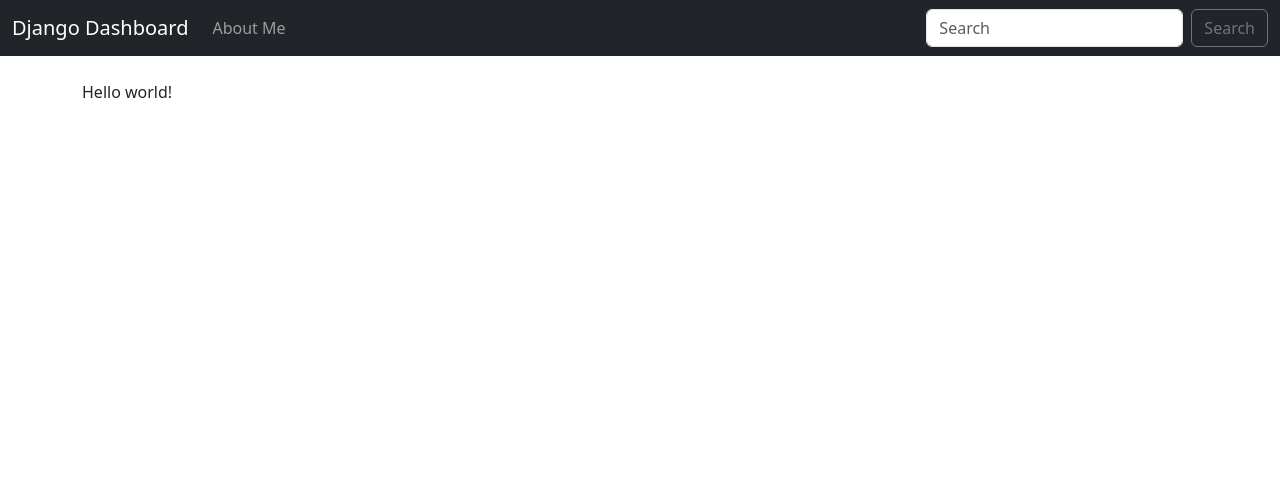
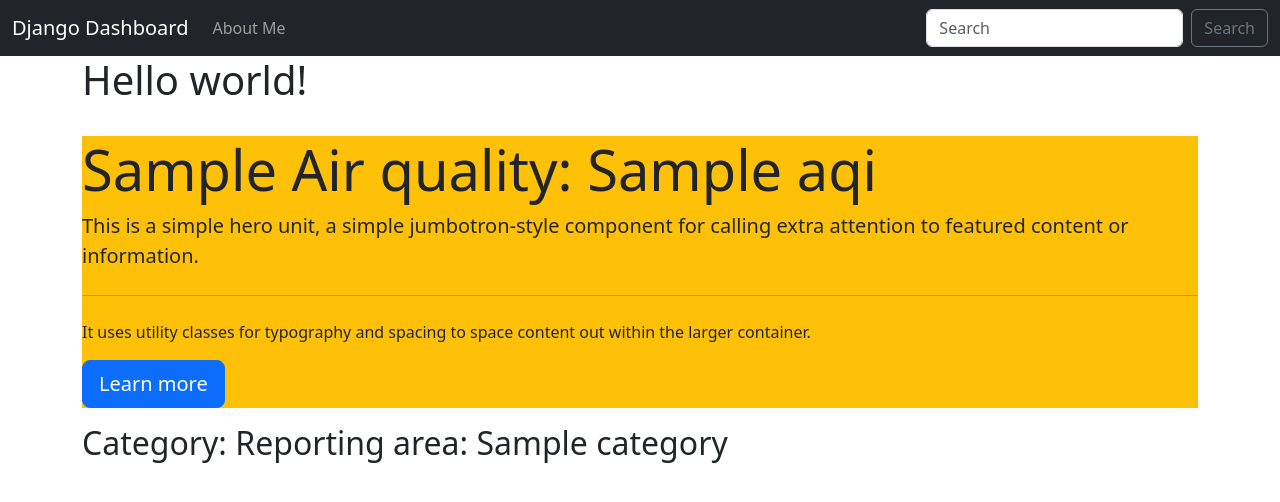
Before and after one commit to ErikPohl444/Djashboard, a Django app: template djangodashboard/lookup/templates/home.html in a window 1280 px wide. Shown: the top 502 px of the page. Run offline with Django 3.2, Linux system fonts and the light colour scheme; the template is opened without the code that fills it: most values are stand-ins (such as "Sample title", 1, 10 or a date in 2020).

Commit message:
added a jumbotron and api call

```diff
--- a/djangodashboard/lookup/templates/base.html
+++ b/djangodashboard/lookup/templates/base.html
@@ -4,23 +4,25 @@
     <meta charset="utf-8">
     <meta name="viewport" content="width=device-width, initial-scale=1">
     <title>Bootstrap demo</title>
-    <link href="https://cdn.jsdelivr.net/npm/bootstrap@5.3.3/dist/css/bootstrap.min.css" rel="stylesheet" integrity="sha384-QWTKZyjpPEjISv5WaRU9OFeRpok6YctnYmDr5pNlyT2bRjXh0JMhjY6hW+ALEwIH" crossorigin="anonymous">
+    <link href="https://cdn.jsdelivr.net/npm/bootstrap@5.3.3/dist/css/bootstrap.min.css" rel="stylesheet"
+          integrity="sha384-QWTKZyjpPEjISv5WaRU9OFeRpok6YctnYmDr5pNlyT2bRjXh0JMhjY6hW+ALEwIH" crossorigin="anonymous">
+    <script src="https://cdn.jsdelivr.net/npm/bootstrap@5.3.3/dist/js/bootstrap.bundle.min.js"
+            integrity="sha384-YvpcrYf0tY3lHB60NNkmXc5s9fDVZLESaAA55NDzOxhy9GkcIdslK1eN7N6jIeHz"
+            crossorigin="anonymous"></script>
 </head>
 <body>
 <nav class="navbar navbar-expand-lg navbar-dark bg-dark">
     <div class="container-fluid">
         <a class="navbar-brand" href="{% url 'home' %}">Django Dashboard</a>
-    <button class="navbar-toggler" type="button" data-bs-toggle="collapse" data-bs-target="#navbarSupportedContent" aria-controls="navbarSupportedContent" aria-expanded="false" aria-label="Toggle navigation">
+        <button class="navbar-toggler" type="button" data-bs-toggle="collapse" data-bs-target="#navbarSupportedContent"
+                aria-controls="navbarSupportedContent" aria-expanded="false" aria-label="Toggle navigation">
             <span class="navbar-toggler-icon"></span>
         </button>
         <div class="collapse navbar-collapse" id="navbarSupportedContent">
             <ul class="navbar-nav me-auto mb-2 mb-lg-0">
-
                 <li class="nav-item">
                     <a class="nav-link" href="{% url 'about' %}">About Me</a>
                 </li>
-
-
             </ul>
             <form class="d-flex" role="search">
                 <input class="form-control me-2" type="search" placeholder="Search" aria-label="Search">
@@ -28,13 +30,13 @@
             </form>
         </div>
     </div>
+    </br>
+
 </nav>
-    </br>
-    <div class="container"
+<div class="container">
     {% block content %}
 
     {% endblock %}
 </div>
-    <script src="https://cdn.jsdelivr.net/npm/bootstrap@5.3.3/dist/js/bootstrap.bundle.min.js" integrity="sha384-YvpcrYf0tY3lHB60NNkmXc5s9fDVZLESaAA55NDzOxhy9GkcIdslK1eN7N6jIeHz" crossorigin="anonymous"></script>
 </body>
 </html>
--- a/djangodashboard/lookup/templates/home.html
+++ b/djangodashboard/lookup/templates/home.html
@@ -8,6 +8,29 @@
 <body>
 {% block content %}
 <h1>Hello world!</h1>
-{% endblock %}
+<br/>
+
+
+{% if api %}
+{% if api == "Error..." %}
+There was an error, please try again...
+{% else %}
+<div class="bg-warning jumbotron-fluid">
+    <h1 class="display-4">{{ api.0.ReportingArea }} Air quality: {{ api.0.AQI }}</h1>
+    <p class="lead">This is a simple hero unit, a simple jumbotron-style component for calling extra attention to
+        featured content or information.</p>
+    <hr class="my-4">
+    <p>It uses utility classes for typography and spacing to space content out within the larger container.</p>
+    <p class="lead">
+        <a class="btn btn-primary btn-lg" href="#" role="button">Learn more</a>
+    </p>
+</div>
+<h2>Category: Reporting area: {{ api.0.Category.Name }}</hr></br></br>
+    {% endif %}
+    {% endif %}
+
+    {% endblock %}
+
+
 </body>
 </html>
```
Also changed, not shown: djangodashboard/lookup/views.py (+10 -1 lines). Lines whose indentation alone changed are shown as unchanged.
